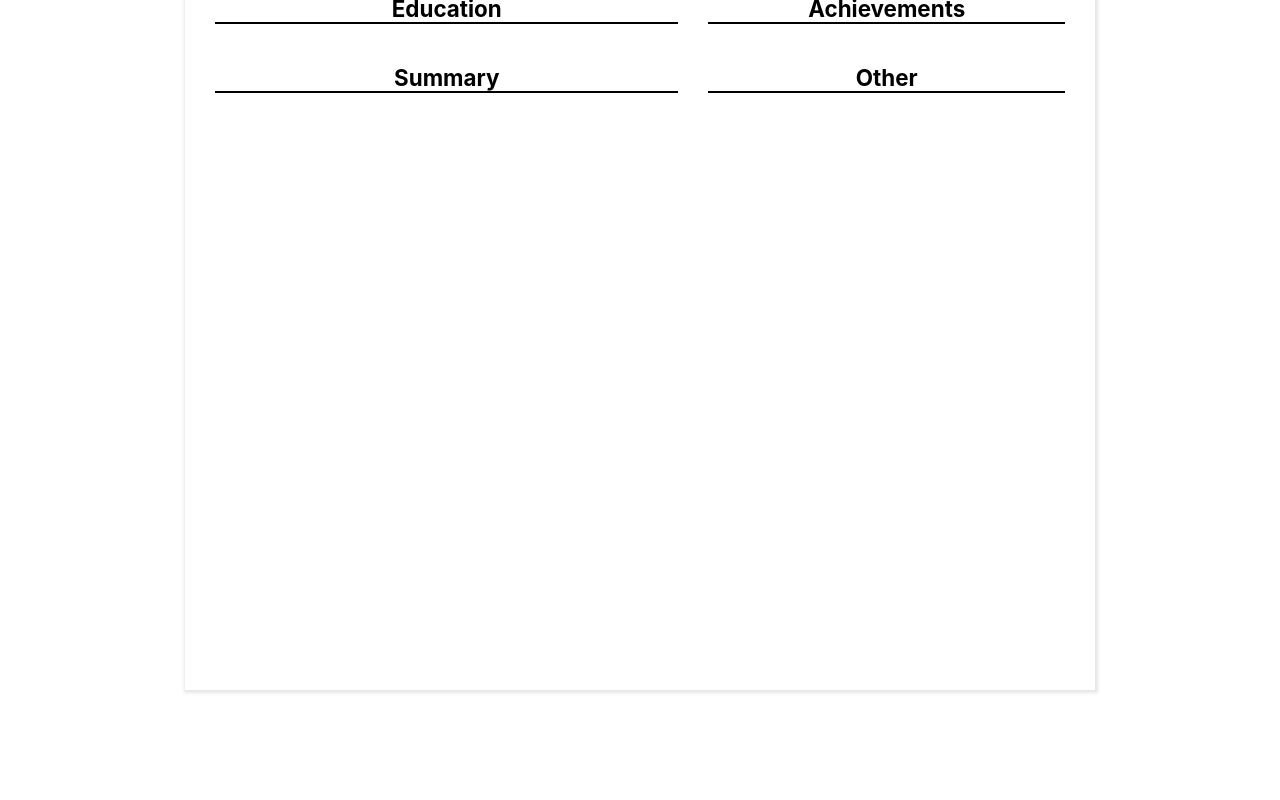
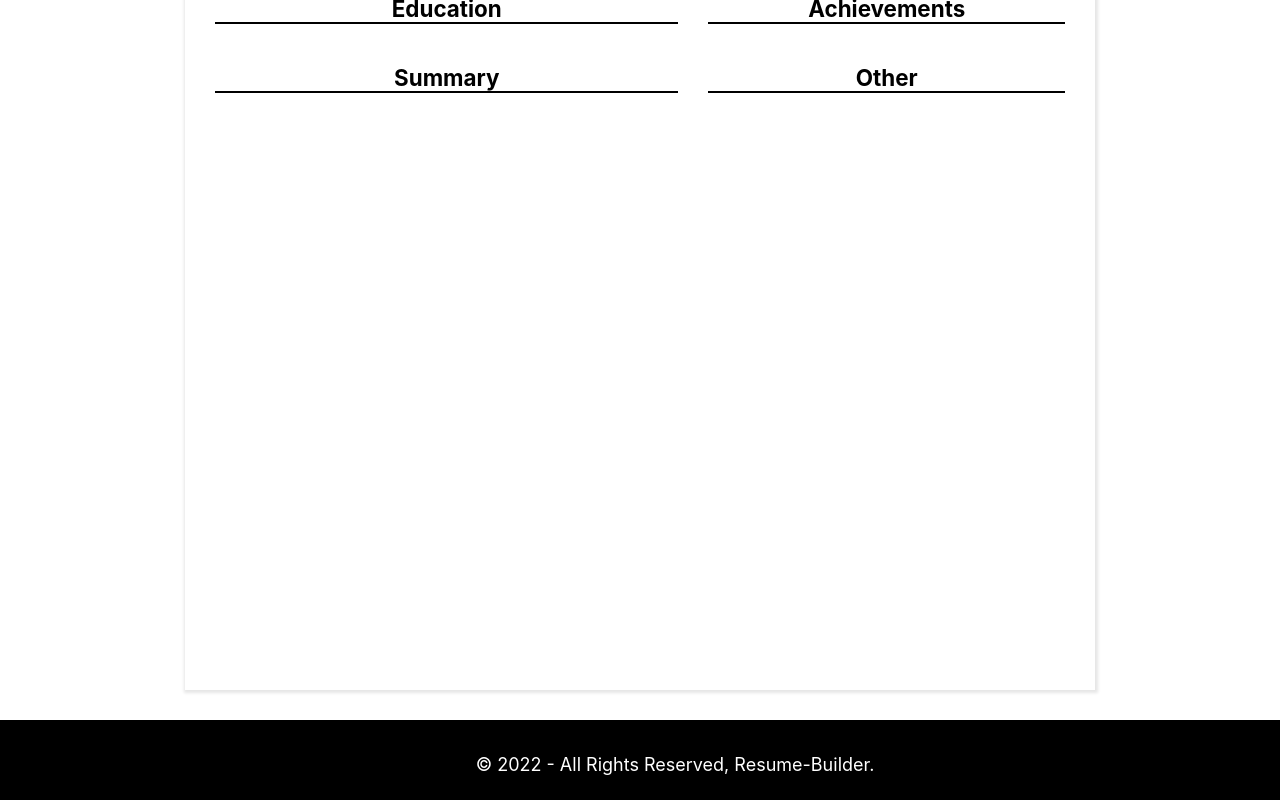
Before and after one commit to FaizShaikh0705/Resume-Builder, a React (Create React App) app: page / in a window 1280 px wide. Shown: the part 1886-2686 px from the top of the page. Before the commit the page ends 2606 px from the top, so only its background shows below. Built offline with nearby package versions, Linux system fonts and the light colour scheme.

Commit message:
footer completed

```diff
--- a/package.json
+++ b/package.json
@@ -6,9 +6,12 @@
     "@testing-library/jest-dom": "^5.16.5",
     "@testing-library/react": "^13.4.0",
     "@testing-library/user-event": "^13.5.0",
+    "bootstrap": "^4.6.0",
     "react": "^18.2.0",
+    "react-bootstrap": "^2.7.0",
     "react-dom": "^18.2.0",
     "react-feather": "^2.0.10",
+    "react-icons": "^4.7.1",
     "react-scripts": "5.0.1",
     "react-to-print": "^2.14.11",
     "web-vitals": "^2.1.4"
--- a/src/App.js
+++ b/src/App.js
@@ -3,7 +3,8 @@ import './App.css';
 import React from "react";
 import Header from "./components/Header/Header";
 import Body from "./components/Body/Body";
-import Nav from "./components/Nav/Nav"
+import Nav from "./components/Nav/Nav";
+import Footer from "./components/Footer/Footer"
 import "./App.css";
 
 function App() {
@@ -12,6 +13,7 @@ function App() {
       <Nav/>
       <Header />
       <Body />
+      <Footer />
     </div>
   );
 }
--- /dev/null
+++ b/src/components/Footer/Footer.css
@@ -0,0 +1,15 @@
+#footer{
+    background-color: #000;
+    min-height: 80px;
+    color: #fff;
+}
+.copy-r{
+    font-size: 18px;
+    margin-top: 25px;
+    margin-left: 70px;
+    text-transform: capitalize;
+}
+.footer_container {
+    padding-top: 0.6rem;
+
+}
--- /dev/null
+++ b/src/components/Footer/Footer.jsx
@@ -0,0 +1,19 @@
+import React from 'react'
+// import BsYoutube from 'react-icons/bs'
+import './Footer.css'
+
+const Footer = () => {
+    return (
+        <section id="footer">
+            <div class="footer_container">
+                <div class="row">
+                    <div class="copy-r">
+                        <p>&copy; 2022 - all rights reserved, Resume-Builder.</p>
+                    </div>
+                </div>
+            </div>
+        </section>
+    )
+}
+
+export default Footer
```
Also changed, not shown: src/components/Login/Login.jsx (added, +9 -0 lines), src/components/Login/Login.css (added), 1 other file (tests, documents, lock files or other folders).
